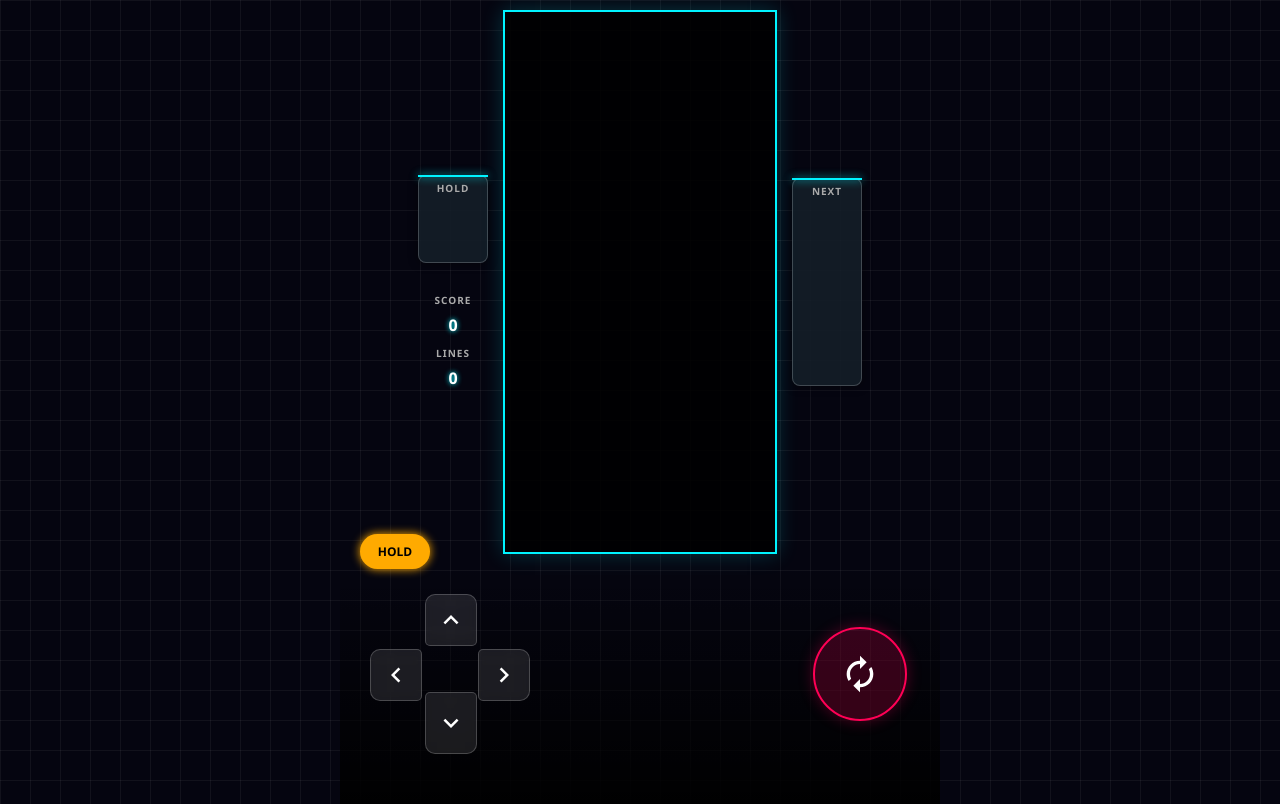
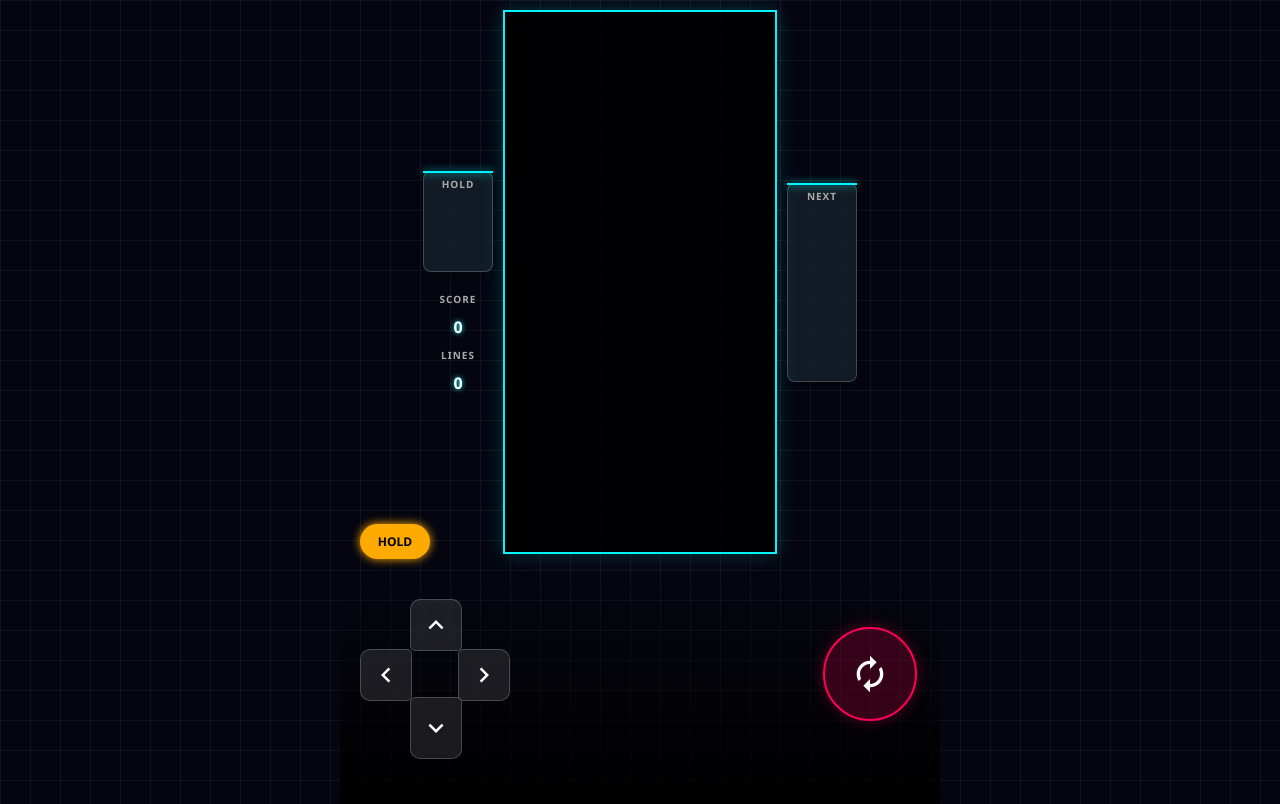
Before and after one commit to 0325yuu-glitch/universal-game-server, a website: page public/tetris.html in a window 1280 px wide. Drawn offline with Linux system fonts and the light colour scheme.

Commit message:
Update tetris.html

```diff
--- a/public/tetris.html
+++ b/public/tetris.html
@@ -3,11 +3,8 @@
 <head>
     <meta charset="UTF-8">
     <meta name="viewport" content="width=device-width, initial-scale=1.0, maximum-scale=1.0, user-scalable=no, viewport-fit=cover">
-    <title>Gravity Cyber Tetris v2</title>
+    <title>Gravity Cyber Tetris v3</title>
     <style>
-        /* =========================================
-           CYBER STYLE CSS
-        ========================================= */
         :root {
             --bg-color: #050510;
             --grid-line: rgba(255, 255, 255, 0.05);
@@ -45,18 +42,16 @@
             margin: 0 auto;
         }
 
-        /* --- メインエリア --- */
         #main-area {
             flex: 1;
             position: relative;
             display: flex;
             justify-content: center;
-            align-items: center; /* 盤面を中央に */
+            align-items: center;
             padding: 10px;
-            gap: 15px;
+            gap: 10px; /* パネルの間隔 */
         }
 
-        /* ゲームボード */
         .board-container {
             position: relative;
             border: 2px solid var(--neon-blue);
@@ -66,12 +61,10 @@
         }
         canvas#tetris { display: block; }
 
-        /* サイドパネルカラム */
         .side-col {
             display: flex;
             flex-direction: column;
-            /* ★修正: 上詰めではなく中央寄せに変更して位置を下げる */
-            justify-content: center;
+            justify-content: center; /* 中央寄せ */
             height: 100%;
             gap: 20px;
             width: 70px;
@@ -87,8 +80,8 @@
             align-items: center;
             position: relative;
             box-shadow: 0 0 10px rgba(0,0,0,0.5);
+            min-height: 80px;
         }
-        /* ネオン装飾 */
         .panel-box::before {
             content: '';
             position: absolute;
@@ -99,24 +92,19 @@
         }
 
         .label {
-            font-size: 10px; color: #aaa; margin-bottom: 2px;
+            font-size: 10px; color: #aaa; margin-bottom: 5px;
             font-weight: bold; letter-spacing: 1px;
         }
 
-        #hold { width: 60px; height: 60px; }
-        #next { width: 60px; height: 180px; }
-
-        /* スコア表示 */
+        /* 統計情報の文字サイズ調整 */
         .stats {
             display: flex; flex-direction: column; gap: 5px; text-align: center;
-            margin-top: 10px;
         }
         .stat-val {
             font-size: 16px; font-weight: bold; color: #fff;
             text-shadow: 0 0 5px var(--neon-blue);
         }
 
-        /* ゲームオーバー */
         #game-over {
             position: absolute; top: 50%; left: 50%;
             transform: translate(-50%, -50%);
@@ -134,16 +122,15 @@
             margin-top: 20px; cursor: pointer;
         }
 
-        /* --- コントローラー --- */
         #controls {
-            flex: 0 0 220px; /* 少し高さを確保 */
+            flex: 0 0 220px;
             background: linear-gradient(to top, rgba(0,0,0,0.95), transparent);
             display: flex; justify-content: space-between; align-items: center;
-            padding: 0 30px 20px; /* 下に余白 */
+            padding: 0 20px 20px;
             position: relative;
         }
 
-        .d-pad { position: relative; width: 160px; height: 160px; }
+        .d-pad { position: relative; width: 150px; height: 150px; }
 
         .btn {
             position: absolute;
@@ -160,11 +147,10 @@
         }
         .btn svg { width: 30px; height: 30px; fill: currentColor; }
 
-        /* 配置 */
-        #btn-up    { width: 50px; height: 50px; top: 0; left: 55px; border-radius: 10px 10px 5px 5px; }
-        #btn-left  { width: 50px; height: 50px; top: 55px; left: 0; border-radius: 10px 5px 5px 10px; }
-        #btn-right { width: 50px; height: 50px; top: 55px; right: 0; border-radius: 5px 10px 10px 5px; }
-        #btn-down  { width: 50px; height: 60px; bottom: 0; left: 55px; border-radius: 5px 5px 10px 10px; }
+        #btn-up    { width: 50px; height: 50px; top: 0; left: 50px; border-radius: 10px 10px 5px 5px; }
+        #btn-left  { width: 50px; height: 50px; top: 50px; left: 0; border-radius: 10px 5px 5px 10px; }
+        #btn-right { width: 50px; height: 50px; top: 50px; right: 0; border-radius: 5px 10px 10px 5px; }
+        #btn-down  { width: 50px; height: 60px; bottom: -10px; left: 50px; border-radius: 5px 5px 10px 10px; }
 
         .action-area {
             display: flex; justify-content: center; align-items: center;
@@ -181,13 +167,12 @@
         #btn-rot svg { width: 40px; height: 40px; }
 
         #btn-hold-touch {
-            position: absolute; top: -30px; left: 20px;
+            position: absolute; top: -40px; left: 20px;
             width: 70px; height: 35px; font-size: 12px;
             background: #ffaa00; color: #000; font-weight: bold;
             border-radius: 18px; display: flex; justify-content: center; align-items: center;
             box-shadow: 0 0 10px #ffaa00;
         }
-
     </style>
 </head>
 <body>
@@ -250,14 +235,14 @@
     </div>
 
 <script>
-/* =========================================
-   LOGIC: Animation & Controls V2
-========================================= */
 const COLS = 10;
 const ROWS = 20;
 let BLOCK_SIZE = 20;
 
+// Colors (SRS)
 const COLORS = [null, '#a000f0', '#f0f000', '#00f000', '#f00000', '#0000f0', '#f0a000', '#00f0f0'];
+
+// Pieces (SRS definitions)
 const PIECES = [
     [],
     [[[0, 1, 0],[1, 1, 1],[0, 0, 0]], 1], // T
@@ -269,7 +254,7 @@ const PIECES = [
     [[[0, 0, 0, 0],[7, 7, 7, 7],[0, 0, 0, 0],[0, 0, 0, 0]], 7] // I
 ];
 
-let grid;
+let grid = [];
 let score = 0, lines = 0, level = 1;
 let gameOver = false;
 let dropCounter = 0;
@@ -282,11 +267,12 @@ let holdPiece = null;
 let canHold = true;
 let nextPieces = [];
 
-// ★追加: アニメーション管理用
-let clearingRows = []; // 消去待機中の行インデックス
+// Animation State
+let clearingRows = [];
 let clearAnimStart = 0;
-const CLEAR_DELAY = 250; // アニメーション時間(ms)
+const CLEAR_DELAY = 250;
 
+// Contexts
 const canvas = document.getElementById('tetris');
 const ctx = canvas.getContext('2d');
 const nextCanvas = document.getElementById('next');
@@ -296,30 +282,49 @@ const holdCtx = holdCanvas.getContext('2d');
 
 function init() {
     const mainArea = document.getElementById('main-area');
-    // 幅計算: 左右パネル(70px*2) + 余白(30px) を引く
-    const availW = mainArea.clientWidth - 170;
+    // パネルの幅(70*2) + 余白(10*2) + 少しの余裕
+    const availW = mainArea.clientWidth - 160;
     const availH = mainArea.clientHeight - 20;
+
+    // もし計算不能ならデフォルト値を使う
+    if (availW <= 0 || availH <= 0) {
+        console.log("Resize pending...");
+        return;
+    }
 
     const sizeByW = Math.floor(availW / COLS);
     const sizeByH = Math.floor(availH / ROWS);
-    BLOCK_SIZE = Math.min(sizeByW, sizeByH);
+    BLOCK_SIZE = Math.max(10, Math.min(sizeByW, sizeByH)); // 最小10pxは確保
 
+    // Set Canvas Internal Size
     canvas.width = BLOCK_SIZE * COLS;
     canvas.height = BLOCK_SIZE * ROWS;
 
-    // Side canvas setup
+    // Sub Canvases
     const subBlock = 14;
     nextCanvas.width = subBlock * 5;
-    nextCanvas.height = subBlock * 15;
+    nextCanvas.height = subBlock * 12; // NEXT3つ分
     holdCanvas.width = subBlock * 5;
     holdCanvas.height = subBlock * 5;
 
-    // Scale setup
-    ctx.setTransform(1, 0, 0, 1, 0, 0); ctx.scale(BLOCK_SIZE, BLOCK_SIZE);
-    nextCtx.setTransform(1, 0, 0, 1, 0, 0); nextCtx.scale(subBlock, subBlock);
-    holdCtx.setTransform(1, 0, 0, 1, 0, 0); holdCtx.scale(subBlock, subBlock);
+    // Set Scale
+    // ★重要: scaleを設定する前にリセットする
+    ctx.setTransform(1, 0, 0, 1, 0, 0);
+    ctx.scale(BLOCK_SIZE, BLOCK_SIZE);
 
-    resetGame();
+    nextCtx.setTransform(1, 0, 0, 1, 0, 0);
+    nextCtx.scale(subBlock, subBlock);
+
+    holdCtx.setTransform(1, 0, 0, 1, 0, 0);
+    holdCtx.scale(subBlock, subBlock);
+
+    // 初回のみリセット、リサイズ時は描画のみ更新したいが
+    // 簡易化のためリサイズ時はゲーム継続したまま描画更新する
+    if (!grid || grid.length === 0) {
+        resetGame();
+    } else {
+        draw();
+    }
 }
 
 function resetGame() {
@@ -329,7 +334,7 @@ function resetGame() {
     gameOver = false;
     holdPiece = null; canHold = true;
     nextPieces = [];
-    clearingRows = []; // Reset anim state
+    clearingRows = [];
 
     document.getElementById('game-over').style.display = 'none';
     updateStats();
@@ -348,20 +353,18 @@ function createGrid(w, h) {
 
 function gameLoop(time = 0) {
     if (gameOver) return;
-
     const deltaTime = time - lastTime;
     lastTime = time;
 
-    // ★追加: ライン消去アニメーション中は更新を止める
+    // Animation Phase
     if (clearingRows.length > 0) {
-        if (time - clearAnimStart > CLEAR_DELAY) {
-            finalizeClear(); // アニメ終了、実際に消す
-        }
-        draw(); // アニメーション描画
+        if (time - clearAnimStart > CLEAR_DELAY) finalizeClear();
+        draw();
         animationId = requestAnimationFrame(gameLoop);
         return;
     }
 
+    // Drop Phase
     dropCounter += deltaTime;
     if (dropCounter > dropInterval) {
         playerDrop();
@@ -372,30 +375,29 @@ function gameLoop(time = 0) {
 }
 
 function draw() {
-    // BG Clear
+    // BG
     ctx.fillStyle = '#000';
     ctx.fillRect(0, 0, COLS, ROWS);
 
+    // Board
     drawMatrix(grid, {x: 0, y: 0}, ctx);
 
-    // ★追加: 消去アニメーションの描画
+    // Animation Flash
     if (clearingRows.length > 0) {
-        ctx.fillStyle = '#fff'; // ピカッと白く
-        clearingRows.forEach(y => {
-            ctx.fillRect(0, y, COLS, 1);
-        });
+        ctx.fillStyle = '#fff';
+        clearingRows.forEach(y => ctx.fillRect(0, y, COLS, 1));
     } else {
-        // 通常時のみゴーストとプレイヤーを表示
+        // Ghost
         let ghostPos = { ...player.pos };
         while (!collide(grid, { pos: ghostPos, matrix: player.matrix })) {
             ghostPos.y++;
         }
         ghostPos.y--;
-
         ctx.globalAlpha = 0.2;
         drawMatrix(player.matrix, ghostPos, ctx, player.colorIdx);
+
+        // Player
         ctx.globalAlpha = 1.0;
-
         drawMatrix(player.matrix, player.pos, ctx, player.colorIdx);
     }
 
@@ -411,11 +413,10 @@ function drawMatrix(matrix, offset, context, colorIdxOverride = null) {
                 context.fillStyle = color;
                 context.fillRect(x + offset.x, y + offset.y, 1, 1);
 
-                // Bevel effect
+                // Bevel/Light
                 context.lineWidth = 0.05;
                 context.strokeStyle = 'rgba(255,255,255,0.5)';
                 context.strokeRect(x + offset.x, y + offset.y, 1, 1);
-
                 context.fillStyle = 'rgba(255,255,255,0.2)';
                 context.fillRect(x + offset.x + 0.1, y + offset.y + 0.1, 0.8, 0.8);
             }
@@ -430,6 +431,7 @@ function drawSides() {
     let yOff = 1;
     for(let i=0; i<3; i++) {
         const p = nextPieces[i];
+        if(!p) continue;
         const xOff = (5 - p.matrix[0].length) / 2;
         drawMatrix(p.matrix, {x: xOff, y: yOff}, nextCtx, p.colorIdx);
         yOff += p.matrix.length + 1;
@@ -442,6 +444,7 @@ function drawSides() {
     }
 }
 
+// Logic Functions
 function createPiece() {
     const idx = (Math.random() * 7 | 0) + 1;
     const data = PIECES[idx];
@@ -450,6 +453,7 @@ function createPiece() {
 }
 
 function playerReset() {
+    if(nextPieces.length === 0) return; // safety
     const next = nextPieces.shift();
     player.matrix = next.matrix;
     player.colorIdx = next.colorIdx;
@@ -472,16 +476,14 @@ function playerDrop() {
         player.pos.y--;
         merge(grid, player);
         playerReset();
-        arenaSweep(); // ここで判定開始
+        arenaSweep();
         dropCounter = 0;
     }
     dropCounter = 0;
 }
 
 function playerHardDrop() {
-    while (!collide(grid, player)) {
-        player.pos.y++;
-    }
+    while (!collide(grid, player)) player.pos.y++;
     player.pos.y--;
     merge(grid, player);
     playerReset();
@@ -520,7 +522,7 @@ function rotate(matrix, dir) {
 }
 
 function playerHold() {
-    if (!canHold) return;
+    if (!canHold || gameOver) return;
     const current = { matrix: player.matrix, colorIdx: player.colorIdx };
     if (holdPiece === null) {
         holdPiece = current;
@@ -554,7 +556,6 @@ function merge(arena, player) {
     });
 }
 
-// ★修正: アニメーション開始処理
 function arenaSweep() {
     let rows = [];
     outer: for (let y = grid.length - 1; y >= 0; --y) {
@@ -563,37 +564,24 @@ function arenaSweep() {
         }
         rows.push(y);
     }
-
     if (rows.length > 0) {
-        // すぐに消さず、アニメーション状態に入る
         clearingRows = rows;
         clearAnimStart = performance.now();
-        // 効果音があればここで再生
     }
 }
 
-// ★追加: アニメーション終了後の確定処理
 function finalizeClear() {
     let rowCount = clearingRows.length;
-
-    // 行を削除して新しい空行を追加
-    // clearingRowsは下から順(降順)になっている必要があるが、
-    // 配列操作のため上から詰める方が楽なのでソート
     clearingRows.sort((a,b) => a - b);
-
     clearingRows.forEach(y => {
         grid.splice(y, 1);
         grid.unshift(new Array(COLS).fill(0));
     });
-
-    // スコア加算
-    score += rowCount * 100 * level * (rowCount > 1 ? rowCount : 1);
+    score += rowCount * 100 * level * rowCount;
     lines += rowCount;
     level = Math.floor(lines / 10) + 1;
     dropInterval = Math.max(100, 1000 - (level - 1) * 50);
     updateStats();
-
-    // 状態リセット
     clearingRows = [];
 }
 
@@ -603,24 +591,19 @@ function updateStats() {
     document.getElementById('lines').innerText = lines;
 }
 
-// --- Controls (★修正: 下キー長押し対応) ---
-
+// Controls
 let downInterval = null;
-
 function startSoftDrop(e) {
     if (e.cancelable) e.preventDefault();
     if (gameOver || clearingRows.length > 0) return;
-
-    playerDrop(); // 即座に1回
+    playerDrop();
     clearInterval(downInterval);
     downInterval = setInterval(() => {
         if (!gameOver && clearingRows.length === 0) playerDrop();
-    }, 50); // 50ms間隔で連打
-
+    }, 40); // 40ms間隔
     const btn = document.getElementById('btn-down');
     if(btn) btn.classList.add('active');
 }
-
 function stopSoftDrop(e) {
     if (e.cancelable) e.preventDefault();
     clearInterval(downInterval);
@@ -628,16 +611,16 @@ function stopSoftDrop(e) {
     if(btn) btn.classList.remove('active');
 }
 
-// Button bindings
 function setupBtn(id, action) {
     const btn = document.getElementById(id);
+    if(!btn) return;
     btn.addEventListener('touchstart', (e) => {
         e.preventDefault();
         if (!gameOver && clearingRows.length === 0) action();
         btn.classList.add('active');
     }, { passive: false });
     btn.addEventListener('touchend', () => btn.classList.remove('active'));
-    // PC Debug
+    // PC
     btn.addEventListener('mousedown', () => {
         if (!gameOver && clearingRows.length === 0) action();
     });
@@ -649,7 +632,6 @@ setupBtn('btn-up', () => playerHardDrop());
 setupBtn('btn-rot', () => playerRotate(1));
 setupBtn('btn-hold-touch', () => playerHold());
 
-// Down button specific (Long press)
 const btnDown = document.getElementById('btn-down');
 btnDown.addEventListener('touchstart', startSoftDrop, { passive: false });
 btnDown.addEventListener('touchend', stopSoftDrop);
@@ -660,21 +642,27 @@ btnDown.addEventListener('mouseleave', stopSoftDrop);
 document.getElementById('restart-btn').addEventListener('click', resetGame);
 document.getElementById('restart-btn').addEventListener('touchstart', resetGame);
 
-// Keyboard
 document.addEventListener('keydown', event => {
     if (gameOver) return;
     switch(event.keyCode) {
         case 37: playerMove(-1); break;
         case 39: playerMove(1); break;
-        case 40: playerDrop(); break; // PCは連打で対応
+        case 40: playerDrop(); break;
         case 38: playerHardDrop(); break;
         case 88: playerRotate(1); break;
         case 16: playerHold(); break;
     }
 });
 
-window.addEventListener('load', init);
-window.addEventListener('resize', () => { if(!gameOver) init(); });
+// ★確実な初期化実行
+init();
+// リサイズ時の再計算
+window.addEventListener('resize', () => {
+    init();
+});
+// 念のための遅延実行
+setTimeout(init, 100);
+setTimeout(init, 500);
 
 </script>
 </body>
```
